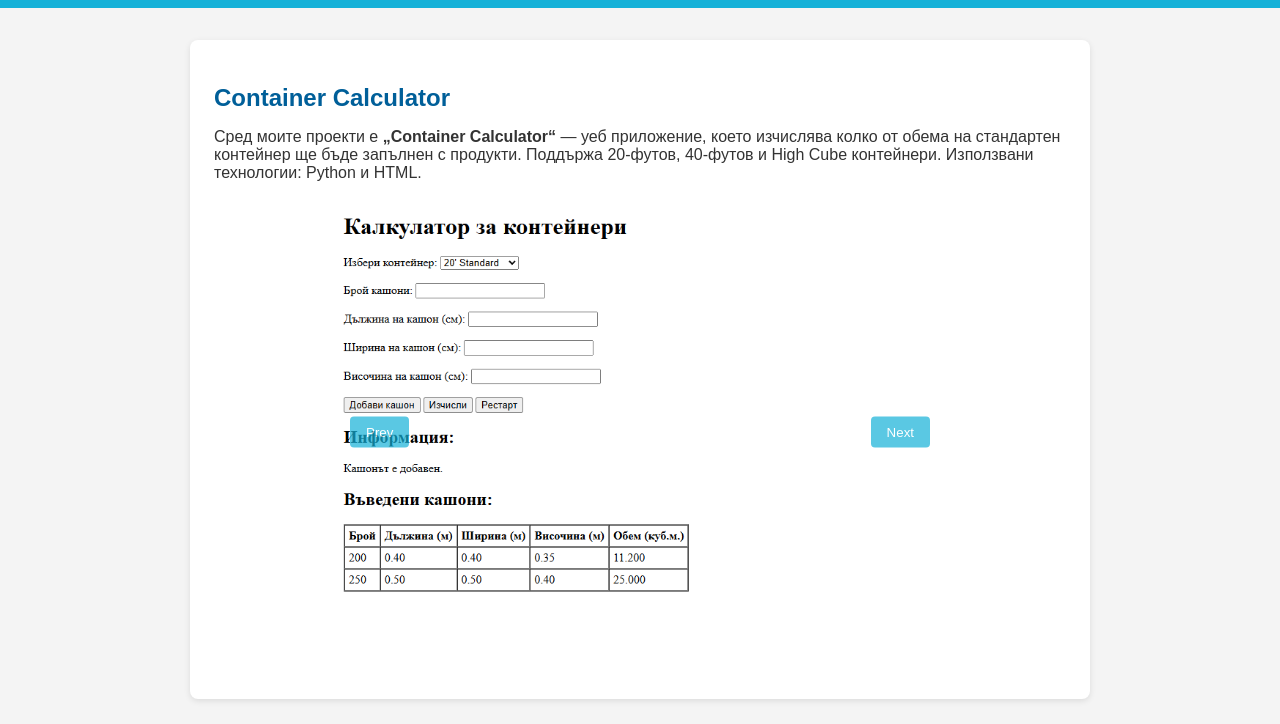
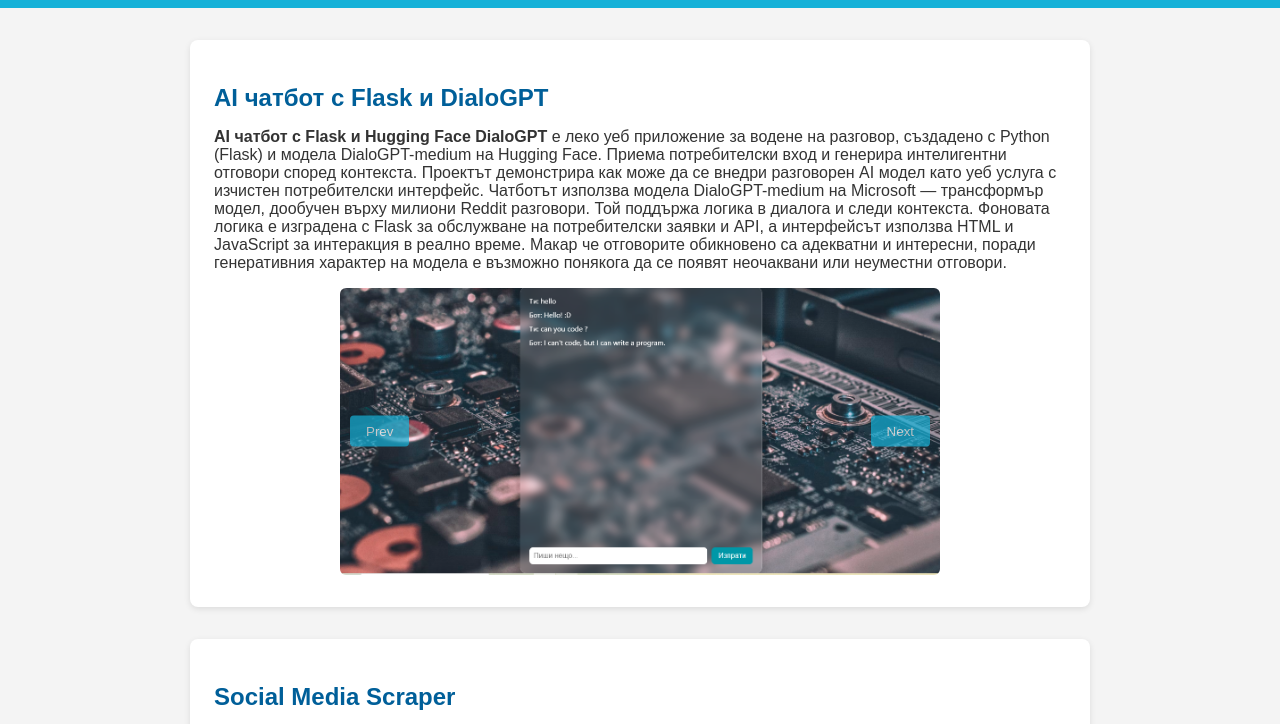
Before and after one commit to 9910iliev/dev_portfolio, a plain HTML site: page projects.html in a window 1280 px wide. Shown: the part 75-799 px from the top of the page. Drawn offline with Linux system fonts and the light colour scheme.

Commit message:
Обновени стилове за бутон език в contacts и добавен нов проект в projects

```diff
--- a/projects.html
+++ b/projects.html
@@ -20,7 +20,7 @@
 	<div class="switch">
 	    <input id="language-toggle" class="check-toggle check-toggle-round-flat" type="checkbox">
 	    <label for="language-toggle"></label>
-	    <span class="on">BN</span>
+	    <span class="on">BG</span>
 	    <span class="off">EN</span>
   	</div>
  </center>
--- a/projects.js
+++ b/projects.js
@@ -15,6 +15,52 @@ const content = {
 
 const projects = [
   {
+  title_bg: "AI чатбот с Flask и DialoGPT",
+  title_en: "AI Chatbot with Flask and DialoGPT",
+  description_bg: `
+    <strong>AI чатбот с Flask и Hugging Face DialoGPT</strong> е леко уеб приложение за водене на разговор, създадено с Python (Flask) и модела DialoGPT-medium на Hugging Face. Приема потребителски вход и генерира интелигентни отговори според контекста.
+
+    Проектът демонстрира как може да се внедри разговорен AI модел като уеб услуга с изчистен потребителски интерфейс.
+
+    Чатботът използва модела DialoGPT-medium на Microsoft — трансформър модел, дообучен върху милиони Reddit разговори. Той поддържа логика в диалога и следи контекста.
+
+    Фоновата логика е изградена с Flask за обслужване на потребителски заявки и API, а интерфейсът използва HTML и JavaScript за интеракция в реално време. Макар че отговорите обикновено са адекватни и интересни, поради генеративния характер на модела е възможно понякога да се появят неочаквани или неуместни отговори.
+  `,
+  description_en: `
+    <strong>AI Chatbot with Flask and Hugging Face DialoGPT</strong> is a lightweight conversational web application built with Python (Flask) and the DialoGPT-medium model by Hugging Face. It accepts user input and generates intelligent responses based on context.
+
+    This project showcases the deployment of a conversational AI model as a responsive web service with a simple interface.
+
+    The chatbot is powered by Microsoft’s DialoGPT-medium — a transformer-based model fine-tuned on millions of Reddit conversations. It handles dialogue flow and can maintain conversational context.
+
+    The backend uses Flask to serve the chatbot and manage API requests, while the frontend consists of HTML and JavaScript that allow real-time user interaction. Although the model generally produces relevant and engaging responses, occasional nonsensical outputs are possible due to its generative nature.
+  `,
+  images: [
+    "images/chatbot-1.png",
+    "images/chatbot-2.png",
+    "images/chatbot-3.png"
+  ]
+},
+
+
+  {
+    title_bg: "Social Media Scraper",
+    title_en: "Social Media Scraper",
+    description_bg: `
+      <strong>Social Media Scraper</strong> е уеб приложение, създадено с JavaScript, HTML, CSS и Python, което извлича неактивни последователи от TikTok и Instagram.
+      Улеснява анализа на аудиторията и оптимизацията на маркетинг стратегии.
+    `,
+    description_en: `
+      <strong>Social Media Scraper</strong> is a web app built with JavaScript, HTML, CSS, and Python that extracts inactive followers from TikTok and Instagram.
+      It facilitates audience analysis and marketing optimization.
+    `,
+    images: [
+      "images/insta.png",
+      "images/tiktok.png"
+    ]
+  },
+
+  {
     title_bg: "Container Calculator",
     title_en: "Container Calculator",
     description_bg: `
@@ -31,22 +77,7 @@ const projects = [
       "images/container-calculator-3.png"
     ]
   },
-  {
-    title_bg: "Social Media Scraper",
-    title_en: "Social Media Scraper",
-    description_bg: `
-      <strong>Social Media Scraper</strong> е уеб приложение, създадено с JavaScript, HTML, CSS и Python, което извлича неактивни последователи от TikTok и Instagram.
-      Улеснява анализа на аудиторията и оптимизацията на маркетинг стратегии.
-    `,
-    description_en: `
-      <strong>Social Media Scraper</strong> is a web app built with JavaScript, HTML, CSS, and Python that extracts inactive followers from TikTok and Instagram.
-      It facilitates audience analysis and marketing optimization.
-    `,
-    images: [
-      "images/insta.png",
-      "images/tiktok.png"
-    ]
-  }
+
 ];
 
 function getLang() {
```
Also changed, not shown: contacts.html (+14 -16 lines), contacts.js (+16 -12 lines), index.html (+1 -1 lines), images/chatbot-1.png (added), images/chatbot-2.png (added), images/chatbot-3.png (added).
